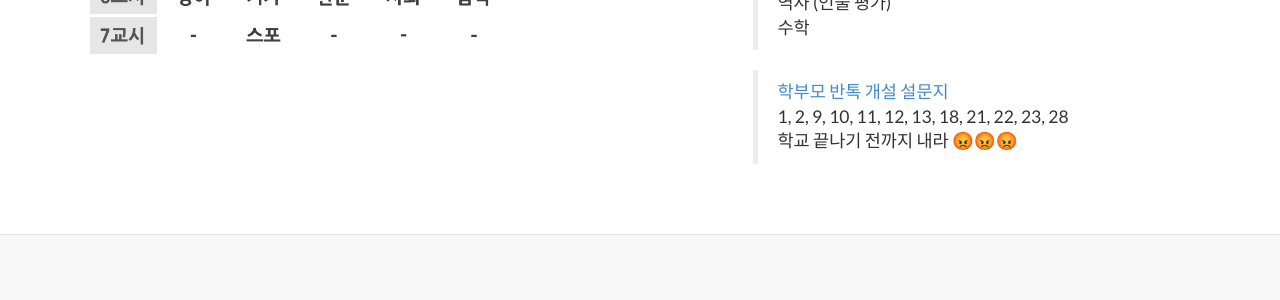
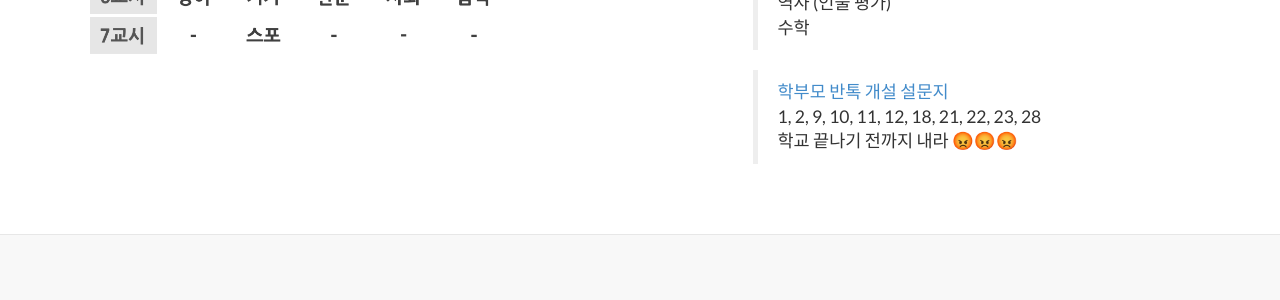
Before and after one commit to bundang-ms-2021/oncl, a Jekyll site: the page built from index.html, in a window 1280 px wide and 900 px high, scrolled down 944 px. Shown: the part 154-454 px from the top of the window. Built offline with Jekyll 4.4.1, drawn with Linux system fonts in a browser that asks for light colours; nearby versions of some CDN libraries; library files that are not in the unit come from our copies.

Commit message:
Update 2014-09-21-services-1.markdown

```diff
--- a/_posts/2014-09-21-services-1.markdown
+++ b/_posts/2014-09-21-services-1.markdown
@@ -15,5 +15,5 @@ description: |
   > 수학
 
   > <a href = "https://forms.gle/hAUZGe9o8KbfpddZ6">학부모 반톡 개설 설문지</a>
-  > 1, 2, 9, 10, 11, 12, 13, 18, 21, 22, 23, 28
+  > 1, 2, 9, 10, 11, 12, 18, 21, 22, 23, 28
   > 학교 끝나기 전까지 내라 😡😡😡
```
